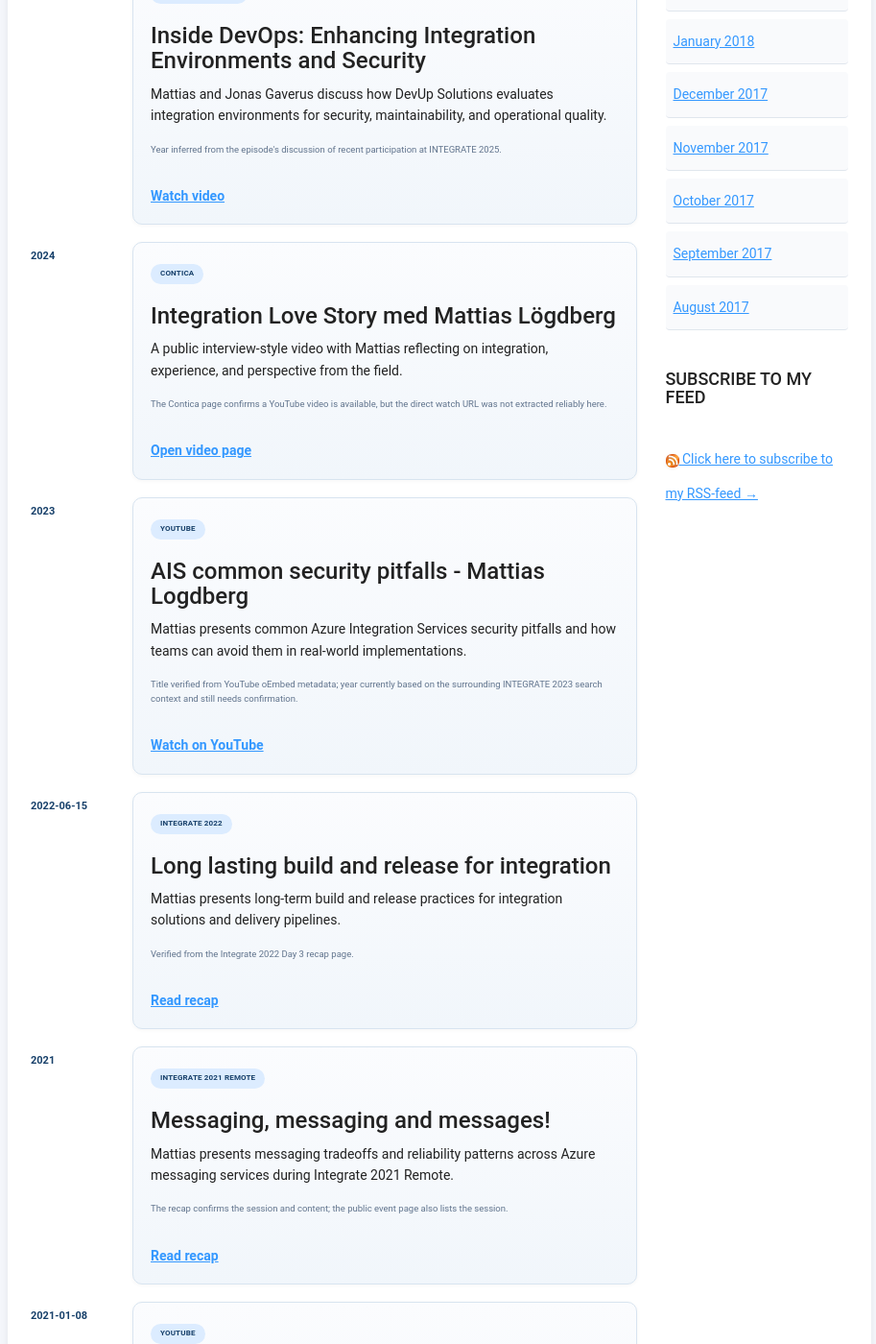
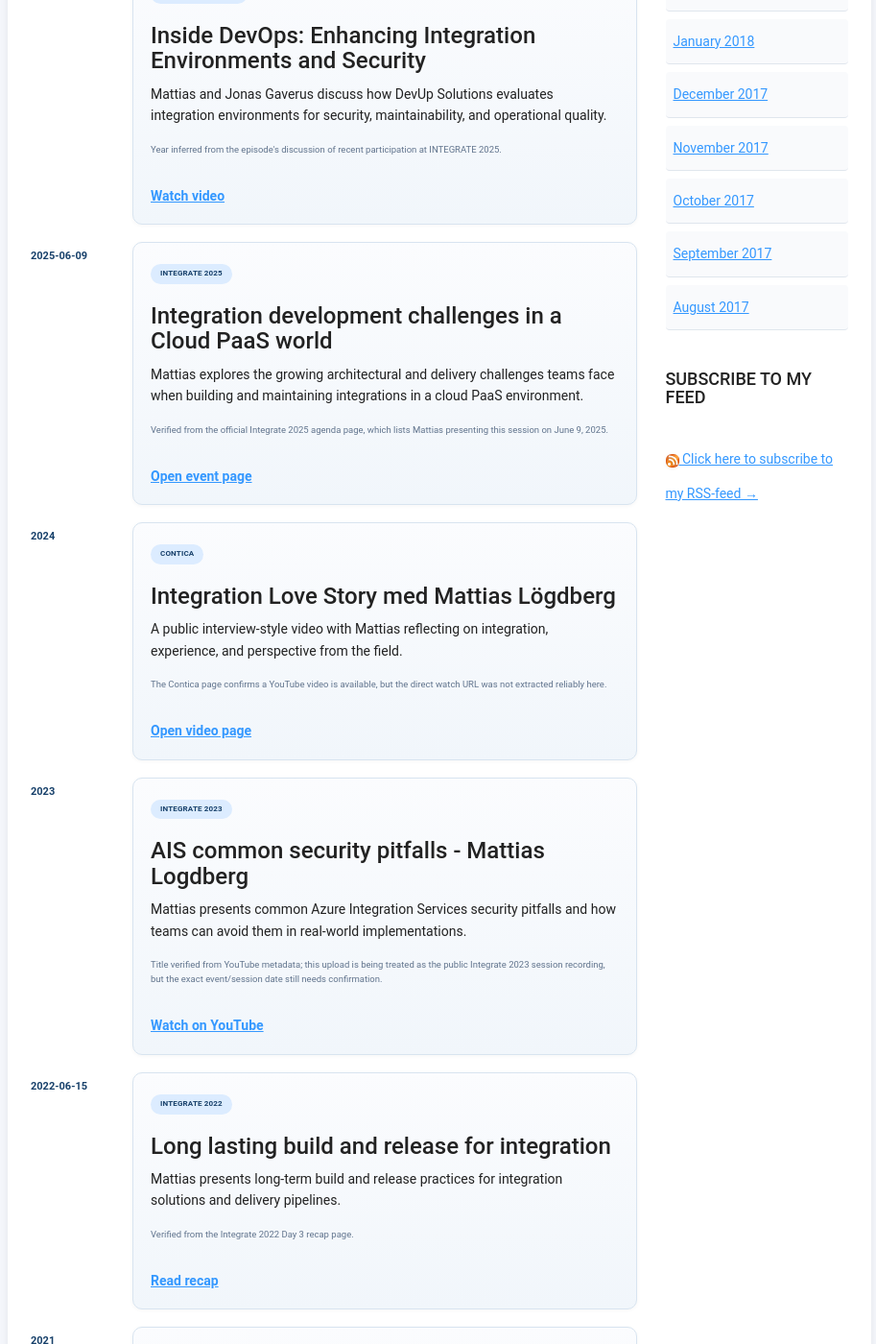
Before and after one commit to MLogdberg/mlogdberg.github.io, a Jekyll site: the page built from _pages/videos.md, in a window 1280 px wide and 1400 px high, scrolled down 1743 px. Shown: the whole window at 96% size, without its empty margins (182-1095 px from the left). Built offline with Jekyll 4.4.1, drawn with Linux system fonts in a browser that asks for light colours; nearby versions of some CDN libraries; some web fonts are replaced; some of the changed text lies outside the part shown.

Commit message:
updated marking

```diff
--- a/_data/videos.yml
+++ b/_data/videos.yml
@@ -37,16 +37,17 @@
   featured: true
 
 - title: Master PaaS networking for AIS
-  source: YouTube
+  source: Integrate 2024
   year: 2024
-  timeline_date: 2024-12-31
+  date: 2024-06-10
+  timeline_date: 2024-06-10
   verification_status: partial
-  help_needed: Confirm whether GFLwqXtEibE is the preferred canonical YouTube upload and capture the exact publish date.
+  help_needed: Confirm whether GFLwqXtEibE is the preferred canonical recording link for this session and replace the agenda page if a stable direct video page is available.
   why: Strong conference content for Mattias's speaker portfolio.
   description: Mattias breaks down PaaS networking choices in Azure Integration Services and explains when to use each option in real projects.
-  watch_url: https://www.youtube.com/watch?v=GFLwqXtEibE
-  link_label: Watch on YouTube
-  note: Also published on Microsoft Learn as part of Logic Apps Community Day 2024. An alternate YouTube link was previously captured as DYObX1obIm4.
+  watch_url: https://turbo360.com/event/integrate-2024
+  link_label: Open event page
+  note: Verified from the official Integrate 2024 agenda page, which lists Mattias presenting this session on June 10, 2024. Related recordings also appear on YouTube and Microsoft Learn.
   featured: true
 
 - title: "Inside DevOps: Enhancing Integration Environments and Security"
@@ -62,17 +63,30 @@
   note: Year inferred from the episode's discussion of recent participation at INTEGRATE 2025.
   featured: false
 
+- title: Integration development challenges in a Cloud PaaS world
+  source: Integrate 2025
+  year: 2025
+  date: 2025-06-09
+  timeline_date: 2025-06-09
+  verification_status: verified
+  why: Strong current conference proof showing Mattias presenting practical lessons about integration architecture and delivery complexity in Azure.
+  description: Mattias explores the growing architectural and delivery challenges teams face when building and maintaining integrations in a cloud PaaS environment.
+  watch_url: https://turbo360.com/events/integrate-2025/
+  link_label: Open event page
+  note: Verified from the official Integrate 2025 agenda page, which lists Mattias presenting this session on June 9, 2025.
+  featured: false
+
 - title: AIS common security pitfalls - Mattias Logdberg
-  source: YouTube
+  source: Integrate 2023
   year: 2023
   timeline_date: 2023-12-31
   verification_status: partial
-  help_needed: Confirm the exact publish date and whether this should be labeled explicitly as an INTEGRATE 2023 session.
+  help_needed: Confirm the exact publish date from the public upload and replace the year-only timeline date if a verified session date is available.
   why: Strong technical talk content that broadens the security-focused speaking archive beyond networking and API authorization.
   description: Mattias presents common Azure Integration Services security pitfalls and how teams can avoid them in real-world implementations.
   watch_url: https://www.youtube.com/watch?v=rj_SifU-tWY
   link_label: Watch on YouTube
-  note: Title verified from YouTube oEmbed metadata; year currently based on the surrounding INTEGRATE 2023 search context and still needs confirmation.
+  note: Title verified from YouTube metadata; this upload is being treated as the public Integrate 2023 session recording, but the exact event/session date still needs confirmation.
   featured: false
 
 - title: DevUP Talks 02 - 2026 Q1 Reflections with Ahmed Bayoumy, Sebastian Meyer and Andrew Wilson
```
